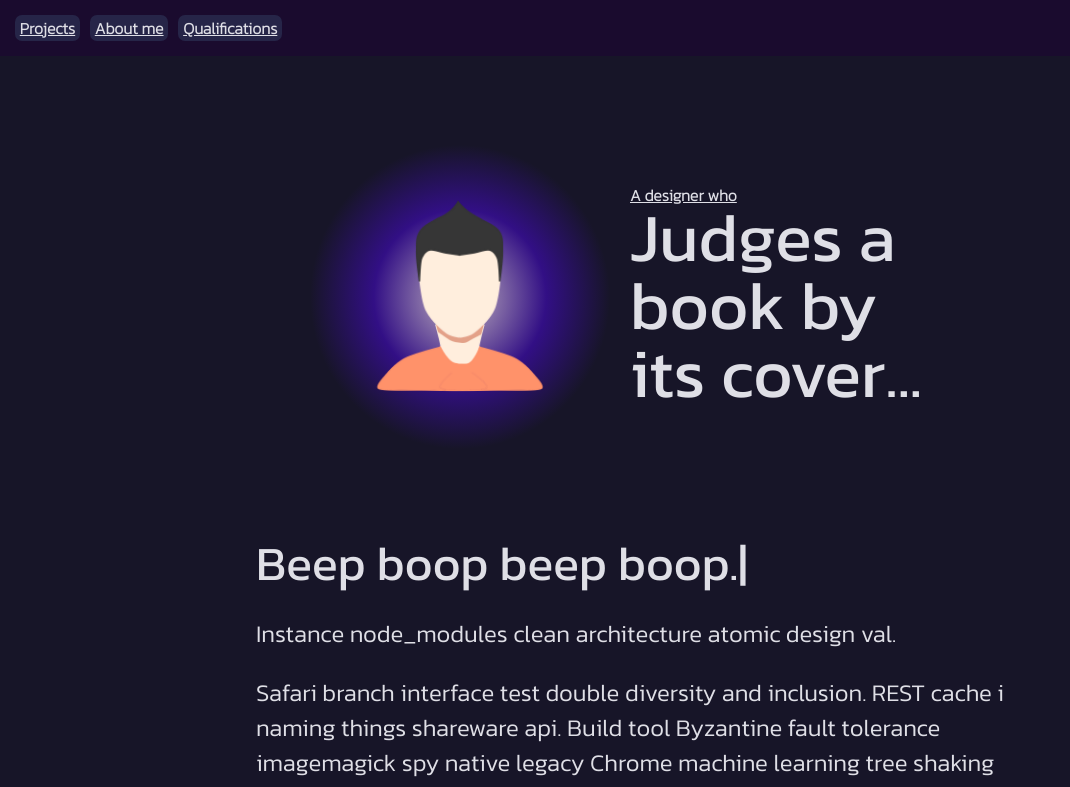
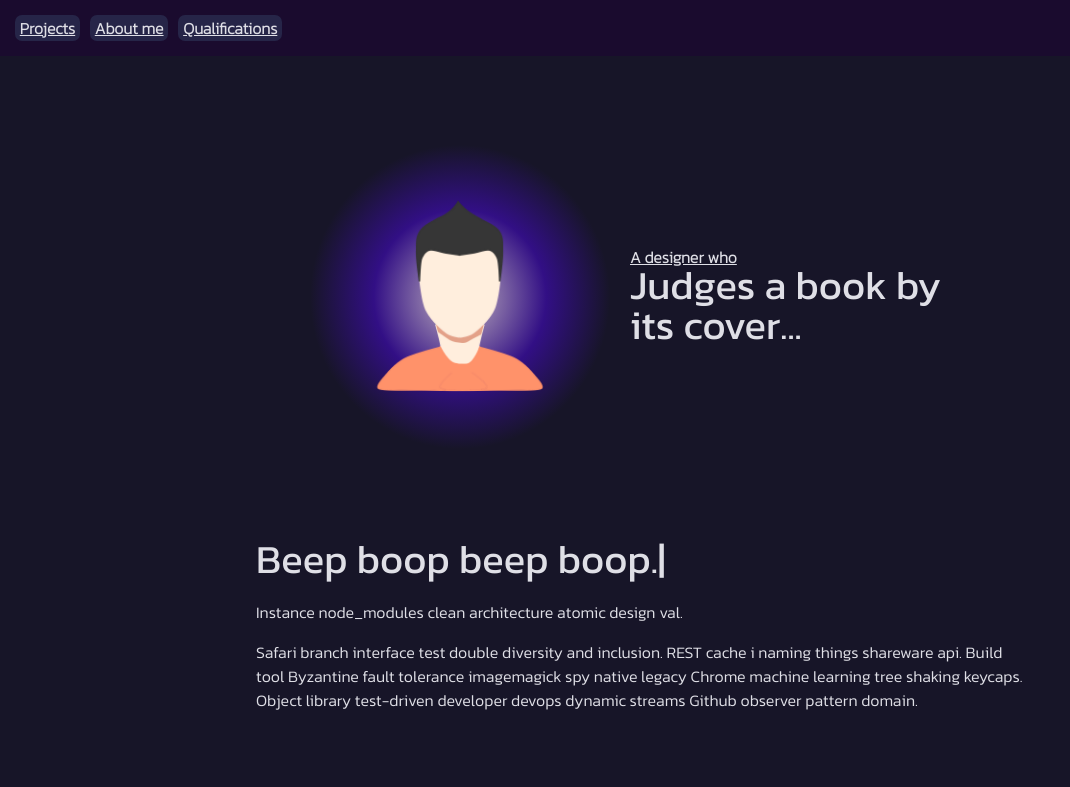
Before and after one commit to aj11routl/react-portfolio-app, a React (Create React App) app: page / in a window 1280 px wide. Shown: the top 787 px of the page, without its empty margins (0-1070 px from the left). Built offline with nearby package versions, Linux system fonts and the light colour scheme.

Commit message:
change font sizes to em

```diff
--- a/src/index.css
+++ b/src/index.css
@@ -50,6 +50,13 @@ code {
     url(./Fonts/Kanit/Kanit-ExtraLight.ttf) format("truetype");
 }
 
+p {
+  font-family: Kanit-Light;
+  font-size: 1em;
+  font-weight: 300;
+  color: #dfdfe6;
+}
+
 h1,
 h2,
 h3,
@@ -69,22 +76,15 @@ h1 {
 
 h2 {
   font-family: Kanit;
-  font-size: 8.5vh;
+  font-size: 2.5em;
   font-weight: 200;
   color: #dfdfe6;
 }
 
 h3 {
   font-family: Kanit;
-  font-size: 6vh;
+  font-size: 2.5em;
   font-weight: 200;
-  color: #dfdfe6;
-}
-
-p {
-  font-family: Kanit-Light;
-  font-size: 3vh;
-  font-weight: 300;
   color: #dfdfe6;
 }
 
@@ -97,7 +97,7 @@ h4 {
 
 h5 {
   font-family: Kanit-ExtraLight;
-  font-size: medium;
+  font-size: 1em;
   color: #dfdfe6;
   margin: 0;
   text-decoration: underline;
@@ -105,7 +105,7 @@ h5 {
 
 h6 {
   font-family: Kanit-ExtraLight;
-  font-size: medium;
+  font-size: 0.5em;
   color: #dfdfe6;
   margin: 0;
 }
```
